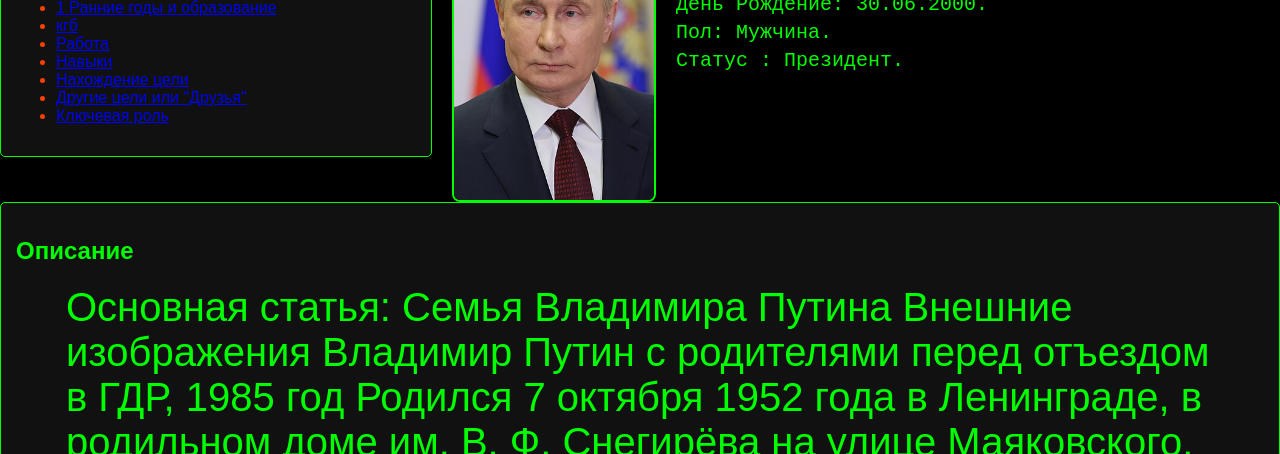
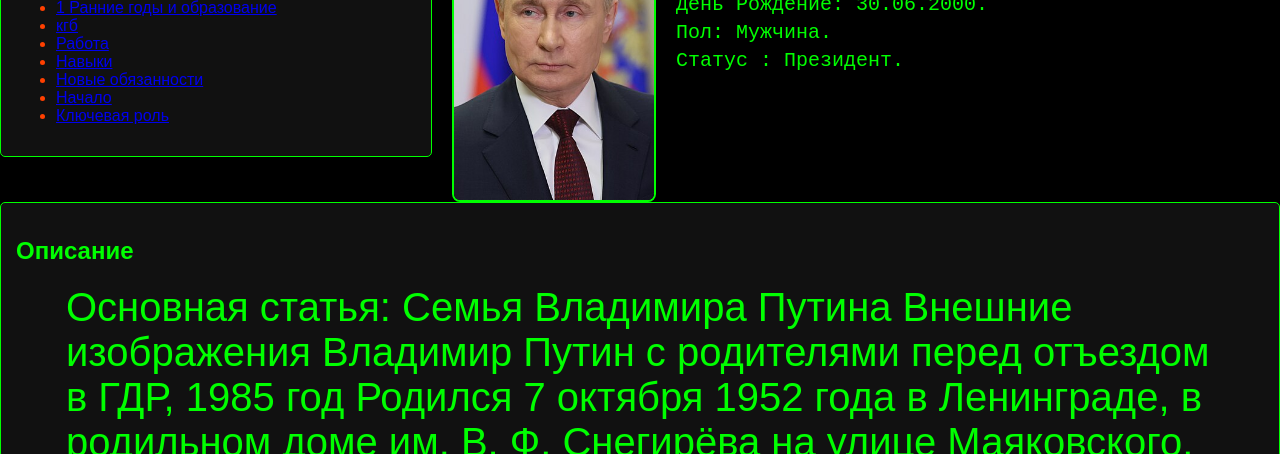
Before and after one commit to Kievsky332/Nua_Fond_S.S, a plain HTML site: page index.html in a window 1280 px wide. Shown: the part 346-800 px from the top of the page. Drawn offline with Linux system fonts and the light colour scheme.

Commit message:
New commit

```diff
--- a/index.html
+++ b/index.html
@@ -43,8 +43,8 @@
       <li><a href="#love" >кгб</a></li>
       <li><a href="#ive" >Работа</a></li>
       <li><a href="#navik" >Навыки</a></li>
-      <li><a href="#cel" >Нахождение цели</a></li>
-      <li><a href="#drug" >Другие цели или "Друзья"</a></li>
+      <li><a href="#cel" >Новые обязанности</a></li>
+      <li><a href="#drug" >Начало</a></li>
       <li><a href="#rol" >Ключевая роль</a></li>
     </ul>
   </nav>
@@ -103,11 +103,11 @@
 <p class="gg">В апреле 1999 года на основе заключения комиссии во главе с Путиным и министром внутренних дел Сергеем Степашиным был отстранён от должности генеральный прокурор Юрий Скуратов[78][79], расследовавший деятельность окружения Ельцина[80][81][82], «неформально координировавший службы безопасности в интересах политических оппонентов Ельцина» и критиковавший самого Ельцина. Путин предоставил дискредитирующую Скуратова видеозапись. Историки и политологи считают, что роль Путина в решении проблемы Кремля со Скуратовым стала важной демонстрацией надёжности первого в качестве возможного преемника Ельцина[83][84][85].
 
 К началу мая 1999 года Ельцин в целом принял решение о передаче своей власти Путину. 5 августа на встрече с Путиным Ельцин сообщил о том, что хочет назначить его председателем правительства России[</p>
-<h2 id="cel">Нахождение цели</h2>
+<h2 id="cel">Новые обязанности</h2>
 <p class="gg">"31 декабря 1999 года в связи с досрочным уходом Ельцина в отставку Путин приступил к исполнению обязанностей президента[95][96].
 
 Первым государственным актом, подписанным Путиным на посту и. о. президента РФ, стал указ «О гарантиях президенту Российской Федерации, прекратившему исполнение своих полномочий, и членам его семьи»[97]. Указ предоставлял бывшим российским президентам (на тот момент таким был только Ельцин) гарантии неприкосновенности и другие преференции. В 2001 году Владимир Путин подписал аналогичный федеральный закон </p>
-<h2 id="drug">Другие цели или "Друзья"</h2>
+<h2 id="drug">Начало</h2>
 <p class="gg">В августе 1996 года, после поражения Собчака на губернаторских выборах, Владимир Путин, по собственным воспоминаниям, вновь, как и во дни августовского путча 1991 года, планировал подрабатывать в такси[43]. Бывший вице-мэр Петербурга контр-адмирал Вячеслав Щербаков упоминал, что Путина приглашали в новую администрацию Владимира Яковлева, однако Путин, по свидетельству Игоря Сечина, счёл это предательством и наотрез отказался[44][45]. 26 марта 1997 года Владимир Путин был назначен заместителем руководителя Администрации президента России — начальником Главного контрольного управления президента Российской Федерации, сменив на этом посту Алексея Кудрина[46]. На эту должность его пригласил Валентин Юмашев, возглавивший Администрацию президента после того, как прежний руководитель Анатолий Чубайс перешёл на должность первого вице-премьера в правительстве Виктора Черномырдина. По словам Юмашева, именно Чубайс и предложил ему взять в администрацию Владимира Путина — «сильного кандидата, с которым он работал в Петербурге» </p>
 <h2 id="rol">Ключевая роль</h2>
 <p class="gg">В ноябре 1997 года Путин организовал отъезд во Францию Собчака[59], к тому времени проходившего по уголовному делу о злоупотреблениях в мэрии Санкт-Петербурга[60]. Поступок Владимира Путина вызвал в Кремле глубокую признательность; так, по мнению Юмашева, этот эпизод повлиял на выбор Путина в качестве преемника Ельцина[61][62].
```
